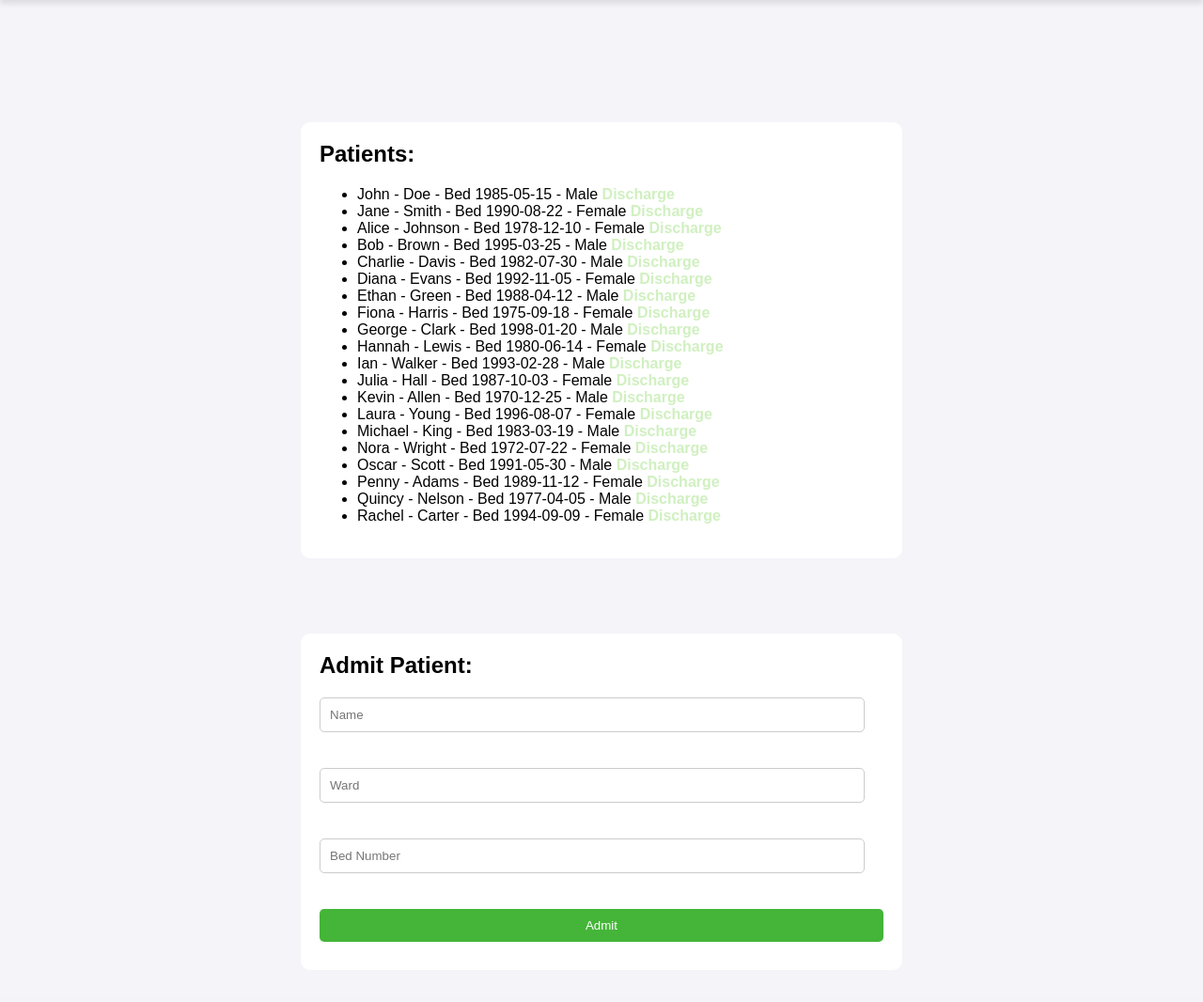
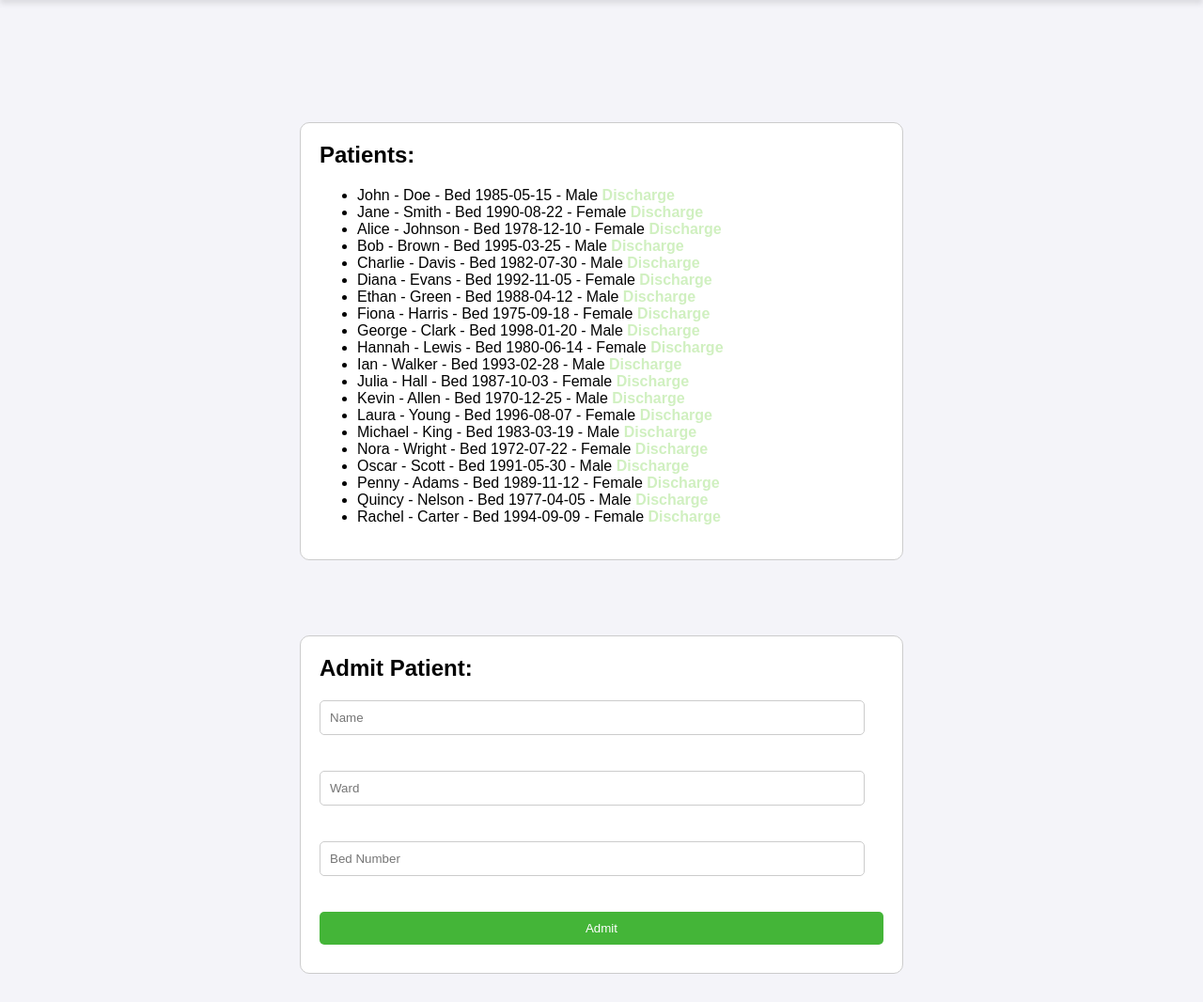
Before and after one commit to Diggeh/Ward_management, a Flask app: page /dashboard in a window 1280 px wide. Shown: the part 58-1124 px from the top of the page at 94% size. Before the commit the page ends 1060 px from the top, so only its background shows below. Run offline with Flask 3, Linux system fonts and the light colour scheme; data comes from the database, SQL or seed files in the repository.

Commit message:
some changes

```diff
--- a/templates/dashboard.html
+++ b/templates/dashboard.html
@@ -61,6 +61,7 @@
   }
 
   .form-container {
+    border: 1px solid #ccc;
     background: white;
     margin: 30px auto;
     padding: 20px;
--- a/templates/login.html
+++ b/templates/login.html
@@ -4,6 +4,7 @@
   <title>Login</title>
 </head>
 <body>
+<div class ="form-container">
 <form method="POST" action="/login">
   <h1>Login</h1>
   <input type="text" name="username" placeholder="Username" required><br>
@@ -11,6 +12,7 @@
   <button type="submit">Login</button>
 
 </form>
+</div>
 
 </body>
 
@@ -26,7 +28,7 @@
     background: #f8f9fa;
   }
 
-  form {
+  .form-container {
     border: 1px solid #ccc;
     padding: 50px;
     background: white;
```
